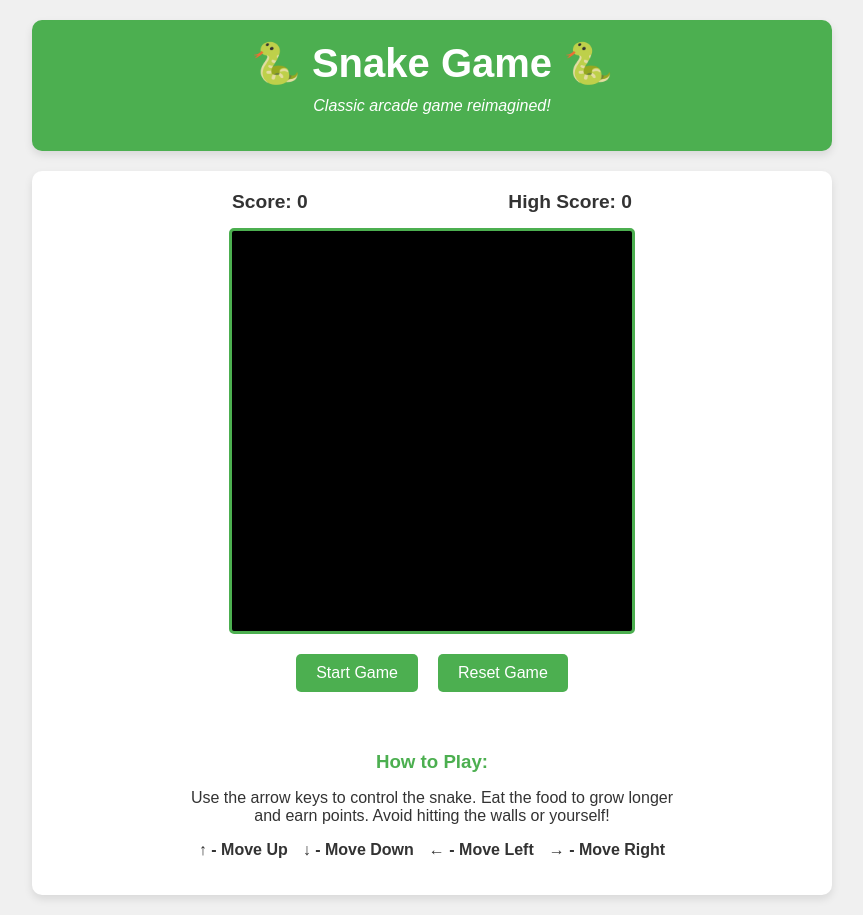
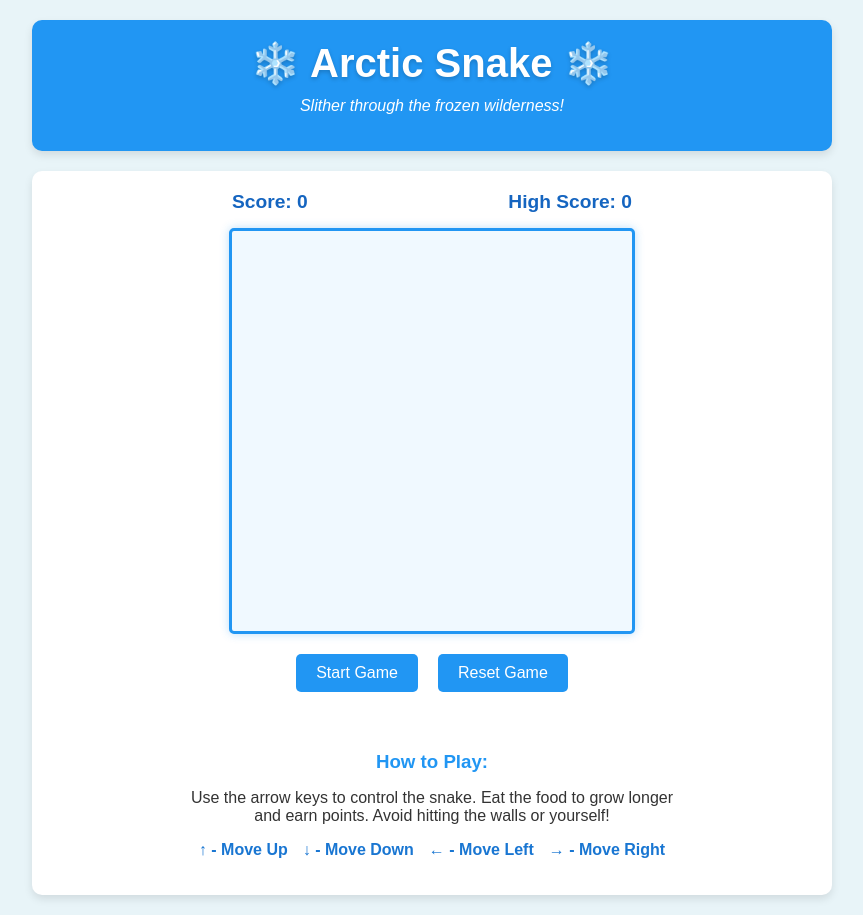
Before and after one commit to entropy-research/slack-repo-test, a plain HTML site: page index.html in a window 1280 px wide. Shown: the whole page, without its empty margins (208-1071 px from the left). Drawn offline with Linux system fonts and the light colour scheme.

Commit message:
Changes from Slate bot

```diff
--- a/index.html
+++ b/index.html
@@ -3,14 +3,14 @@
 <head>
     <meta charset="UTF-8">
     <meta name="viewport" content="width=device-width, initial-scale=1.0">
-    <title>Snake Game</title>
+    <title>Arctic Snake Game</title>
     <link rel="stylesheet" href="style.css">
 </head>
 <body>
     <div class="game-container">
         <header>
-            <h1>🐍 Snake Game 🐍</h1>
-            <p class="tagline">Classic arcade game reimagined!</p>
+            <h1>❄️ Arctic Snake ❄️</h1>
+            <p class="tagline">Slither through the frozen wilderness!</p>
         </header>
 
         <section class="game-area">
--- a/script.js
+++ b/script.js
@@ -207,24 +207,50 @@ function drawGame() {
     // Clear canvas
     ctx.clearRect(0, 0, canvas.width, canvas.height);
 
-    // Draw snake
-    ctx.fillStyle = '#4CAF50';
-    for (let segment of snake) {
+    // Draw snake with arctic blue colors
+    for (let i = 0; i < snake.length; i++) {
+        // Gradient from light to darker blue for the snake body
+        const segment = snake[i];
+        if (i === 0) {
+            // Head is slightly different color
+            ctx.fillStyle = '#1976D2'; // Darker blue for head
+        } else {
+            // Body segments alternate between two blue shades
+            ctx.fillStyle = i % 2 === 0 ? '#2196F3' : '#64B5F6';
+        }
+
         ctx.fillRect(segment.x, segment.y, gridSize, gridSize);
 
         // Add border to snake segments
-        ctx.strokeStyle = '#2E7D32';
+        ctx.strokeStyle = '#0D47A1'; // Dark blue border
         ctx.strokeRect(segment.x, segment.y, gridSize, gridSize);
     }
 
-    // Draw food
-    ctx.fillStyle = '#FF5722';
+    // Draw food (arctic fish)
+    ctx.fillStyle = '#E91E63'; // Pinkish color for arctic fish/seal
     ctx.fillRect(food.x, food.y, gridSize, gridSize);
-    ctx.strokeStyle = '#BF360C';
+    ctx.strokeStyle = '#C2185B'; // Darker border
     ctx.strokeRect(food.x, food.y, gridSize, gridSize);
+
+    // Optional: Draw snowflakes (randomly)
+    if (Math.random() < 0.05) { // 5% chance each frame
+        drawSnowflake();
+    }
 
     // Draw grid (optional, for debugging)
     // drawGrid();
+}
+
+// Draw a random snowflake
+function drawSnowflake() {
+    const x = Math.random() * canvas.width;
+    const y = Math.random() * canvas.height;
+    const size = Math.random() * 3 + 1;
+
+    ctx.fillStyle = 'white';
+    ctx.beginPath();
+    ctx.arc(x, y, size, 0, Math.PI * 2);
+    ctx.fill();
 }
 
 // Draw grid lines (optional, for debugging)
--- a/style.css
+++ b/style.css
@@ -2,7 +2,7 @@ body {
     font-family: 'Arial', sans-serif;
     margin: 0;
     padding: 0;
-    background-color: #f0f0f0;
+    background-color: #e8f4f8; /* Light icy blue background */
     color: #333;
 }
 
@@ -15,7 +15,7 @@ body {
 header {
     text-align: center;
     padding: 20px 0;
-    background-color: #4CAF50; /* Green theme for snake */
+    background-color: #2196F3; /* Icy blue theme */
     color: white;
     border-radius: 10px;
     margin-bottom: 20px;
@@ -25,6 +25,7 @@ header {
 h1 {
     margin: 0;
     font-size: 2.5rem;
+    text-shadow: 0 2px 4px rgba(0, 0, 0, 0.2); /* Add shadow for icy effect */
 }
 
 .tagline {
@@ -49,12 +50,14 @@ h1 {
     margin-bottom: 15px;
     font-size: 1.2rem;
     font-weight: bold;
+    color: #1565C0; /* Darker blue for text */
 }
 
 #gameCanvas {
-    background-color: #000;
-    border: 3px solid #4CAF50;
+    background-color: #f0f9ff; /* Light blue/white for snow */
+    border: 3px solid #2196F3; /* Icy blue border */
     border-radius: 5px;
+    box-shadow: 0 0 10px rgba(33, 150, 243, 0.3); /* Subtle blue glow */
 }
 
 .controls {
@@ -66,7 +69,7 @@ h1 {
 button {
     padding: 10px 20px;
     font-size: 1rem;
-    background-color: #4CAF50;
+    background-color: #2196F3; /* Icy blue buttons */
     color: white;
     border: none;
     border-radius: 5px;
@@ -75,7 +78,7 @@ button {
 }
 
 button:hover {
-    background-color: #45a049;
+    background-color: #1E88E5; /* Slightly darker blue on hover */
 }
 
 button:active {
@@ -90,7 +93,7 @@ button:active {
 
 .instructions h3 {
     margin-bottom: 10px;
-    color: #4CAF50;
+    color: #2196F3; /* Icy blue for headings */
 }
 
 .instructions ul {
@@ -104,6 +107,7 @@ button:active {
 
 .instructions li {
     font-weight: bold;
+    color: #1976D2; /* Darker blue for list items */
 }
 
 @media (max-width: 600px) {
```
Also changed, not shown: 1 other file.
